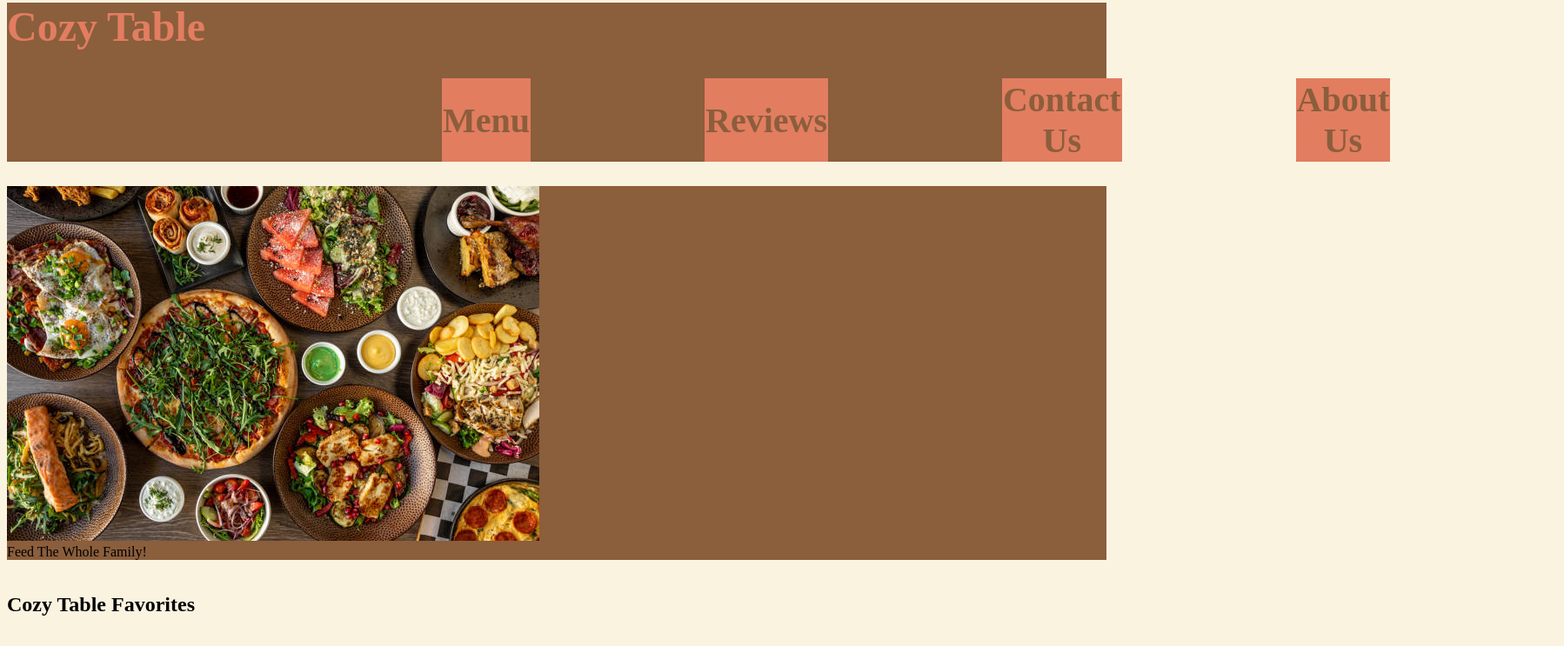
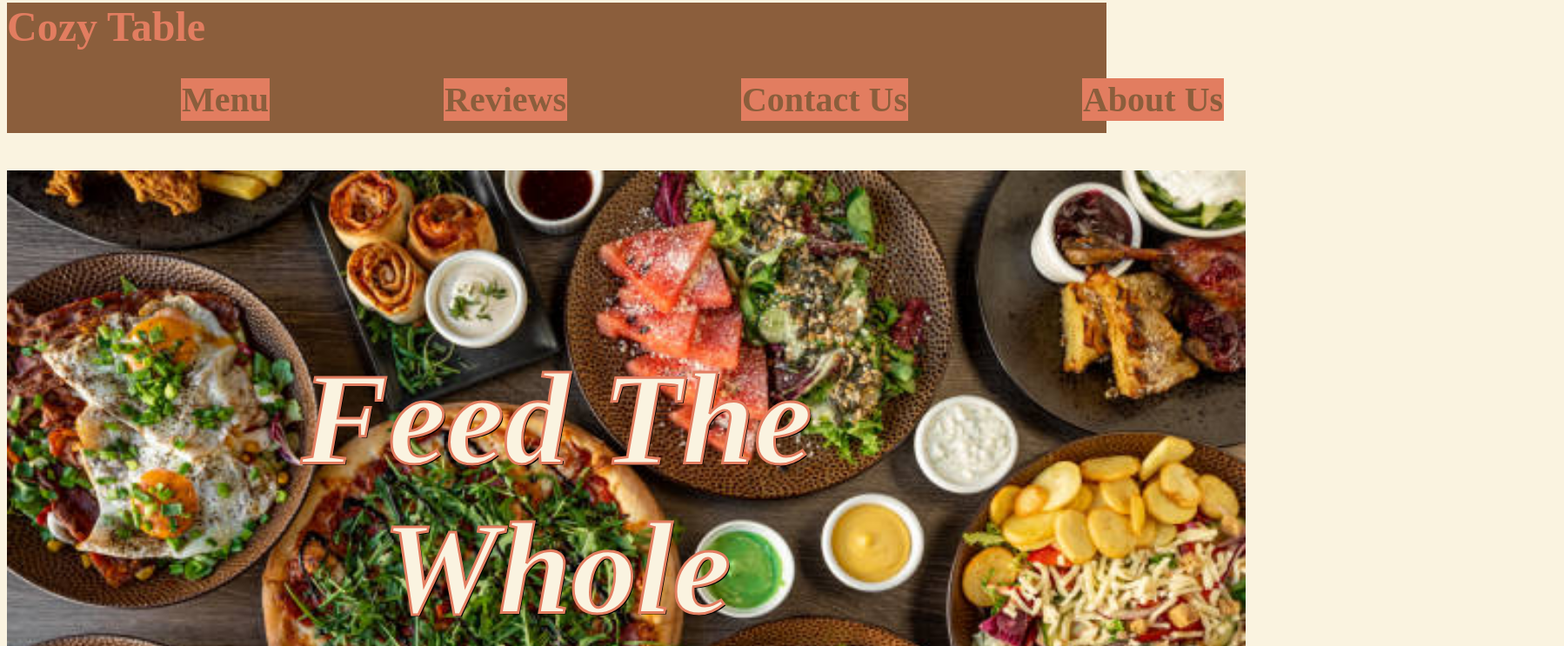
Before and after one commit to chacondi-byte/Cuisine-Project, a plain HTML site: page index.html in a window 1280 px wide. Shown: the part 29-772 px from the top of the page at 87% size, 1798 px wide, since content can reach past the window. Drawn offline with Linux system fonts and the light colour scheme.

Commit message:
Update styles.css

```diff
--- a/styles.css
+++ b/styles.css
@@ -2,8 +2,9 @@ body{
 	background-color:#FAF3E0;
 }
 
-div{
+.navbar{
 	background-color:#8B5E3C;
+	height:150px;
 }
 
 h1{
@@ -12,7 +13,6 @@ h1{
 	color:#E27D60;
 }
 table{
-	margin: 10px 300px;
 	border-spacing: 200px 0px;
 
 }
@@ -23,7 +23,34 @@ th{
 	color:#8B5E3C;
 	text-align: center;
 	background-color: #E27D60;
+	white-space: nowrap;
+}
 
-
+#fot{
+	height:916px;
+	width: 1424px;
+	display: block;
+	margin: auto;
+	margin-top: 25px;
 
 }
+
+.fic {
+  position: relative;
+  text-align: center;
+  color: #FAF3E0;
+}
+
+#centered{
+position: absolute;
+  top: 50%;
+  left: 50%;
+  transform: translate(-50%, -50%);
+  font-size: 150px;
+  font-family: playfair diplay;
+  font-weight: bold;
+  font-style: italic;
+  -webkit-text-stroke: 3px #E27D60;
+  text-stroke: 3px #E27D60;
+   text-shadow: 2px 2px black;
+}
```
